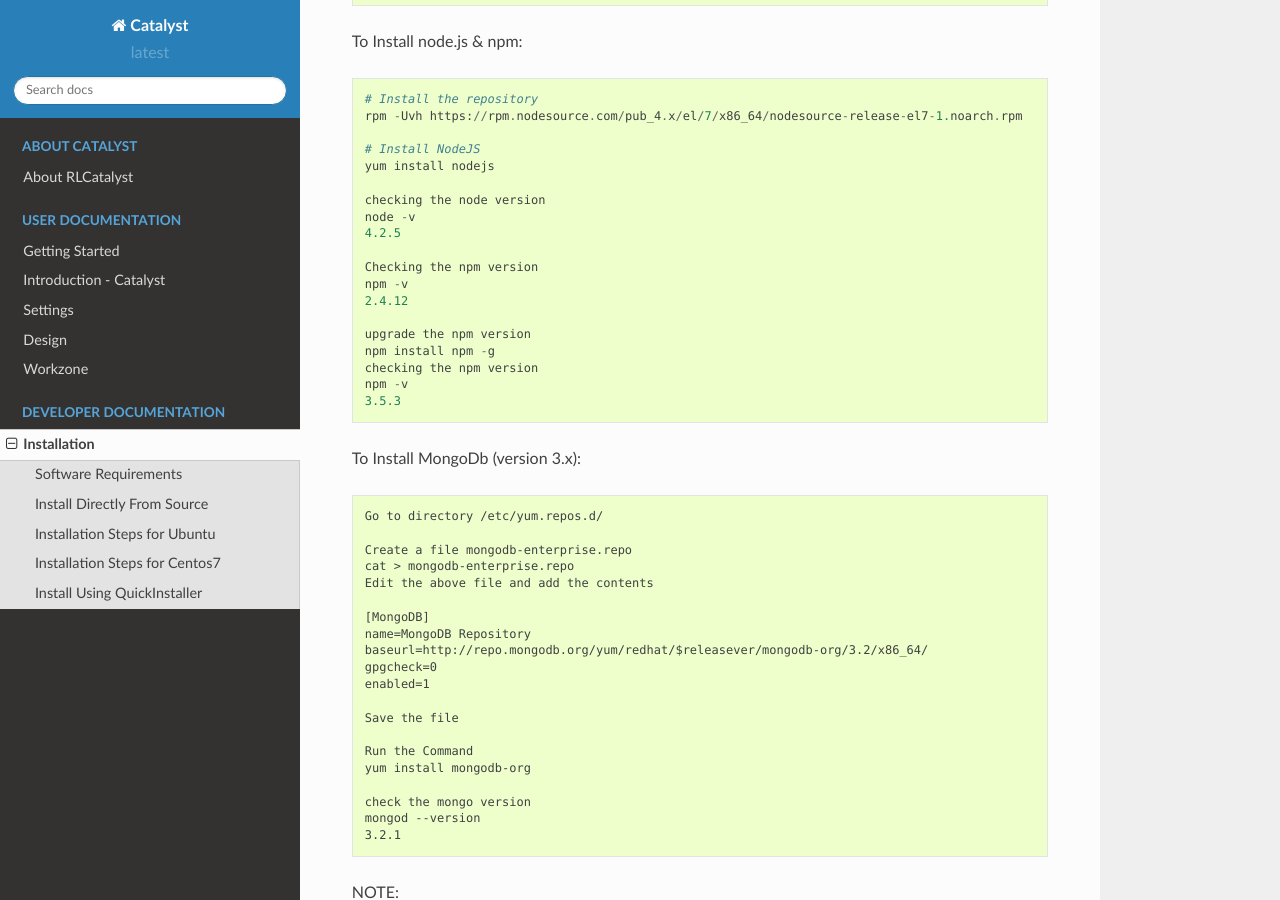
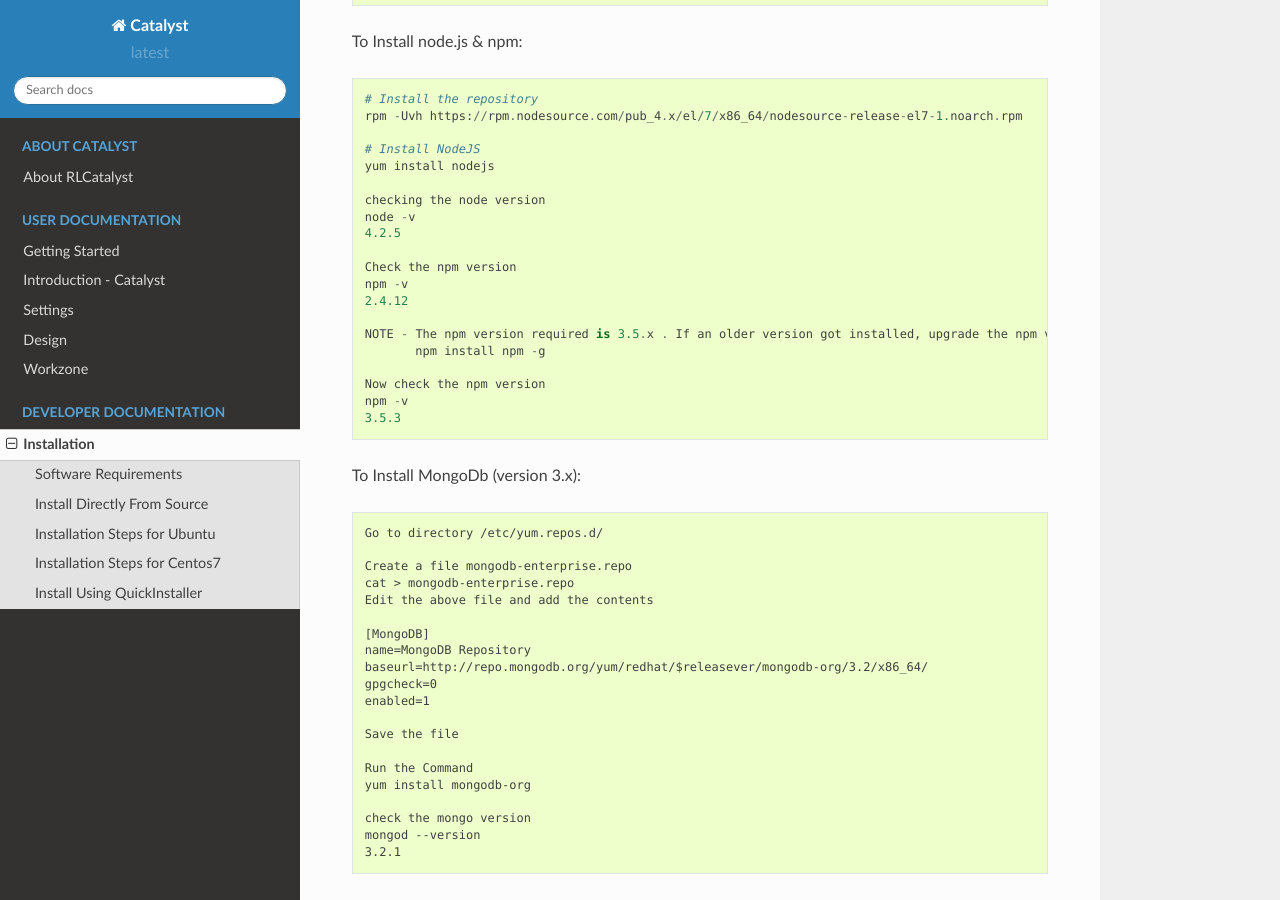
Before and after one commit to RLOpenCatalyst/catdocs, a Sphinx documentation site: the page built from Catalyst/source/install.rst, in a window 1280 px wide and 900 px high, scrolled down 3940 px. Built offline with Sphinx 7.4.7 and the Read the Docs theme 2.0.0, drawn with Linux system fonts in a browser that asks for light colours; some of the changed text lies outside the part shown.

Commit message:
Update install.rst

```diff
--- a/Catalyst/source/install.rst
+++ b/Catalyst/source/install.rst
@@ -191,13 +191,14 @@
     node -v
     4.2.5
 
-    Checking the npm version
+    Check the npm version
     npm -v
     2.4.12
 
-    upgrade the npm version
-    npm install npm -g
-    checking the npm version
+    NOTE - The npm version required is 3.5.x . If an older version got installed, upgrade the npm version.
+           npm install npm -g
+
+    Now check the npm version
     npm -v
     3.5.3
 
@@ -275,7 +276,9 @@
     Go to cd D4D/server
     npm install
 
+Start the mongodb::
 
+    sudo service mongod start
 
 To Install gcc library::
 
```
